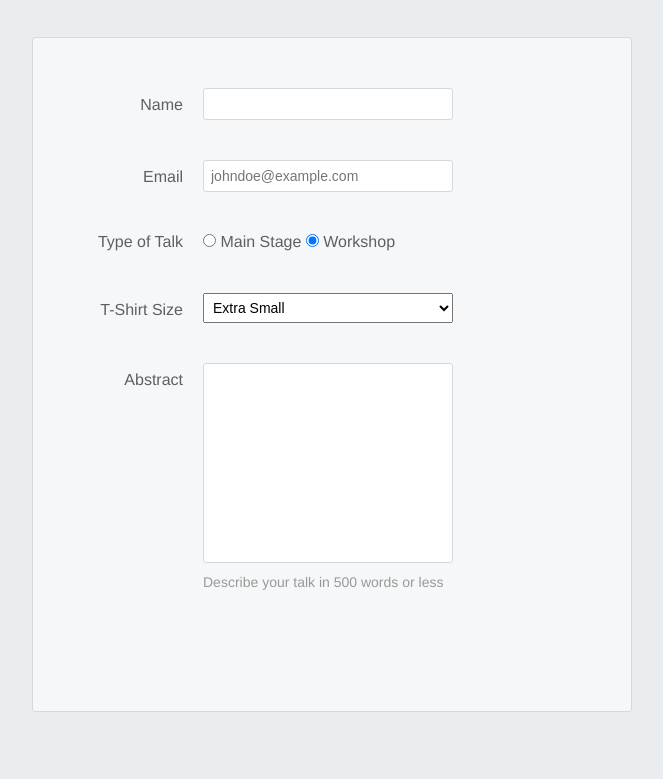
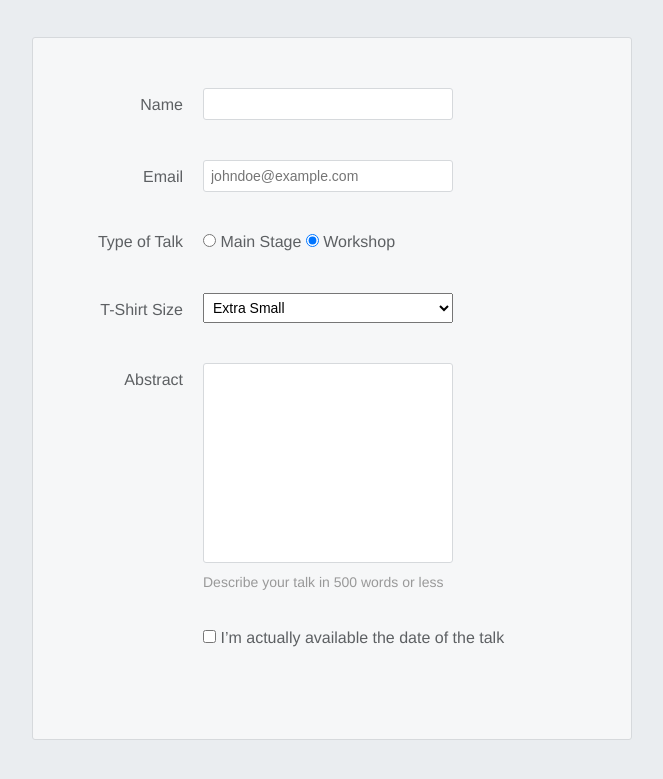
Before and after one commit to AmalKrishnaS/html-forms-extended, a plain HTML site: page index.html in a window 1280 px wide. Shown: the part 225-1004 px from the top of the page, without its empty margins (308-971 px from the left). Before the commit the page ends 977 px from the top, so only its background shows below. Drawn offline with Linux system fonts and the light colour scheme.

Commit message:
Add class textarea
- Added a class textarea to form-row  class which contains textarea to
  override the default margin-bottom given for all form-row classes

```diff
--- a/index.html
+++ b/index.html
@@ -52,12 +52,21 @@
             </select>
         </div>
 
-        <div class='form-row'>
+        <div class='form-row textarea' >
             <label for='abstract'>Abstract</label>
             <textarea id='abstract' name='abstract'></textarea>
             <div class='instructions'>Describe your talk in 500 words or less</div>
         </div>
 
+        <div class='form-row'>
+            <label class='checkbox-label' for='available'>
+            <input id='available'
+                   name='available'
+                   type='checkbox'
+                   value='is-available'/>
+            <span>I’m actually available the date of the talk</span>
+            </label>
+        </div>
     </form>
 </body>
 </html>
--- a/style.css
+++ b/style.css
@@ -117,9 +117,19 @@ fieldset {
     resize: none;
   }
 
+div.form-row.textarea {
+  margin-bottom: 0;
+}
+
   .form-row .instructions {
     color: #999999;
     font-size: 14px;
-    margin-bottom: 30px;
+    margin-bottom:30px;
     margin-left: 120px;
   }
+
+  .form-row .checkbox-label {
+    margin-left: 120px;
+    margin-bottom: 0;
+    width: auto;
+  }
```
